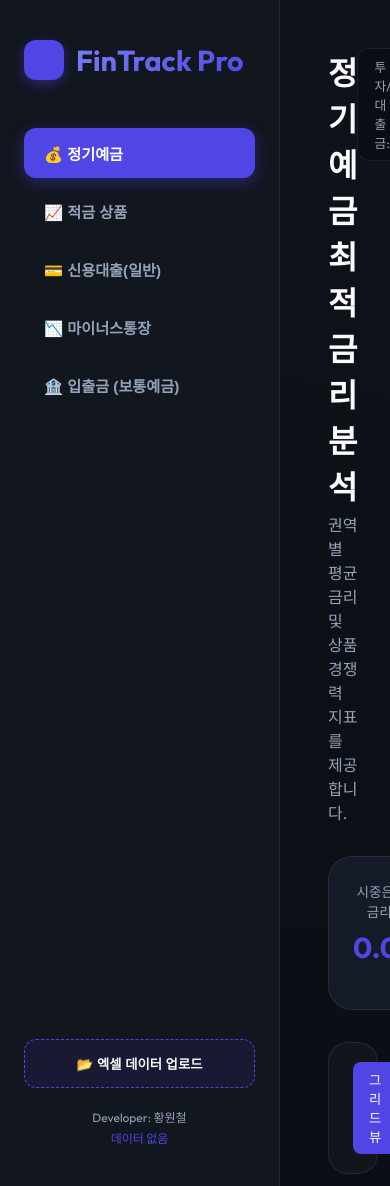
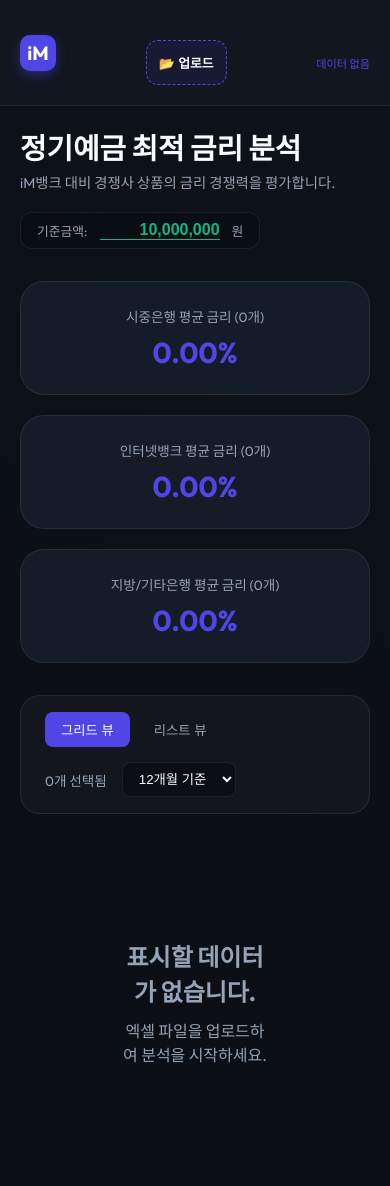
Before and after one commit to yalkongs/fin-comparer-web, a Flask app: page / in a window 390 px wide. Run offline with Flask 3, Linux system fonts and the light colour scheme; data that the repository does not hold is empty.

Commit message:
UI: Rename to Competitor Analysis, add mobile responsiveness, and highlight iM Bank products

```diff
--- a/templates/index.html
+++ b/templates/index.html
@@ -4,7 +4,7 @@
 <head>
     <meta charset="UTF-8">
     <meta name="viewport" content="width=device-width, initial-scale=1.0">
-    <title>FinTrack Pro | 금융 상품 경쟁력 분석</title>
+    <title>경쟁사 상품 분석 | iM뱅크 기준 경쟁력 평가</title>
     <link rel="preconnect" href="https://fonts.googleapis.com">
     <link rel="preconnect" href="https://fonts.gstatic.com" crossorigin>
     <link
@@ -25,6 +25,10 @@
             --error: #ef4444;
             --glass: rgba(255, 255, 255, 0.03);
             --info: #3b82f6;
+            --im-bank: #0047a0;
+            /* iM Bank Primary Color */
+            --im-highlight: #facc15;
+            /* Yellow/Gold for highlighting */
         }
 
         * {
@@ -54,28 +58,25 @@
         }
 
         .logo {
-            font-size: 1.8rem;
+            font-size: 1.5rem;
             font-weight: 800;
-            margin-bottom: 48px;
-            background: linear-gradient(135deg, #818cf8, #4f46e5);
-            -webkit-background-clip: text;
-            background-clip: text;
-            -webkit-text-fill-color: transparent;
+            margin-bottom: 40px;
+            color: var(--text);
             display: flex;
             align-items: center;
             gap: 12px;
         }
 
         .logo-box {
-            width: 40px;
-            height: 40px;
+            width: 36px;
+            height: 36px;
             background: var(--accent);
-            border-radius: 12px;
+            border-radius: 10px;
             display: flex;
             align-items: center;
             justify-content: center;
             color: white;
-            font-size: 1.4rem;
+            font-size: 1.2rem;
             box-shadow: 0 4px 12px var(--accent-glow);
         }
 
@@ -215,6 +216,26 @@
             transform: translateY(-8px);
             border-color: var(--accent);
             background: rgba(30, 41, 59, 0.8);
+        }
+
+        /* iM Bank Highlight Style */
+        .card.im-highlight {
+            border: 2px solid var(--im-highlight);
+            box-shadow: 0 0 20px rgba(250, 204, 21, 0.2);
+            background: rgba(0, 71, 160, 0.15);
+        }
+
+        .im-badge {
+            position: absolute;
+            top: -10px;
+            right: 20px;
+            background: var(--im-highlight);
+            color: #000;
+            padding: 4px 12px;
+            border-radius: 20px;
+            font-size: 0.75rem;
+            font-weight: 800;
+            box-shadow: 0 4px 10px rgba(0, 0, 0, 0.3);
         }
 
         .check-box {
@@ -369,21 +390,73 @@
             color: var(--text-muted);
         }
 
-        @keyframes slideUp {
-            from {
-                opacity: 0;
-                transform: translateY(20px);
+        /* Mobile Responsiveness */
+        @media (max-width: 1024px) {
+            body {
+                flex-direction: column;
             }
 
-            to {
-                opacity: 1;
-                transform: translateY(0);
+            aside {
+                width: 100%;
+                height: auto;
+                padding: 20px;
+                position: sticky;
+                top: 0;
+                flex-direction: row;
+                align-items: center;
+                justify-content: space-between;
+                border-bottom: 1px solid var(--border);
+                border-right: none;
             }
+
+            .logo {
+                margin-bottom: 0;
+            }
+
+            nav {
+                display: none;
+            }
+
+            /* Hide heavy menu on mobile or use hamburger */
+            main {
+                padding: 20px;
+            }
+
+            .dash-row {
+                grid-template-columns: 1fr;
+            }
+
+            header {
+                flex-direction: column;
+                gap: 20px;
+            }
+
+            #compareDrawer {
+                left: 0;
+                padding: 15px;
+            }
+
+            .comp-tag {
+                display: none;
+            }
+
+            /* Hide tags to save space */
         }
 
-        .dash-card,
-        .card {
-            animation: slideUp 0.4s ease backwards;
+        @media (max-width: 640px) {
+            .logo span {
+                display: none;
+            }
+
+            .toolbar {
+                flex-direction: column;
+                gap: 15px;
+                align-items: stretch;
+            }
+
+            .grid {
+                grid-template-columns: 1fr;
+            }
         }
     </style>
 </head>
@@ -391,7 +464,7 @@
 <body>
     <aside>
         <div class="logo">
-            <div class="logo-box">F</div><span>FinTrack Pro</span>
+            <div class="logo-box">iM</div><span>경쟁사 상품 분석</span>
         </div>
         <nav id="sidebarNav">
             <button class="nav-btn active" data-cat="deposit">💰 정기예금</button>
@@ -401,26 +474,28 @@
             <button class="nav-btn" data-cat="demand">🏦 입출금 (보통예금)</button>
         </nav>
 
-        <div style="margin-top: auto; padding-top: 20px;">
+        <div style="margin-top: auto; padding-top: 20px; display: flex; gap: 10px;">
+            <button id="mobileMenuToggle"
+                style="display: none; padding: 10px; background: var(--glass); border: 1px solid var(--border); border-radius: 8px; color: var(--text);">☰</button>
             <button id="openUploadBtn"
-                style="width: 100%; padding: 14px; border-radius: 12px; border: 1px dashed var(--accent); background: rgba(79, 70, 229, 0.1); color: var(--text); font-weight: 700; cursor: pointer; transition: 0.3s;">
-                📂 엑셀 데이터 업로드
+                style="flex: 1; padding: 12px; border-radius: 12px; border: 1px dashed var(--accent); background: rgba(79, 70, 229, 0.1); color: var(--text); font-weight: 700; cursor: pointer; font-size: 0.8rem;">
+                📂 업로드
             </button>
-            <div style="margin-top: 20px; text-align: center;">
-                <div style="color: var(--text-muted); font-size: 0.75rem; margin-bottom: 4px;">Developer: 황원철</div>
-                <div id="lastUpdateIdx" style="font-size: 0.75rem; color: var(--accent);">2026-01-06 00:00:00</div>
-            </div>
+        </div>
+        <div class="desktop-only" style="margin-top: 20px; text-align: center;">
+            <div id="lastUpdateIdx" style="font-size: 0.7rem; color: var(--accent);">2026-01-06 00:00:00</div>
         </div>
     </aside>
 
     <main>
         <header>
             <div>
-                <h1 id="viewTitle">정기예금 최적 금리 분석</h1>
-                <p style="color: var(--text-muted); margin-top: 4px;">권역별 평균 금리 및 상품 경쟁력 지표를 제공합니다.</p>
+                <h1 id="viewTitle" style="font-size: 1.8rem;">정기예금 최적 금리 분석</h1>
+                <p style="color: var(--text-muted); margin-top: 4px; font-size: 0.9rem;">iM뱅크 대비 경쟁사 상품의 금리 경쟁력을 평가합니다.
+                </p>
             </div>
             <div class="calc-box">
-                <span style="font-size: 0.8rem; color: var(--text-muted);">투자/대출금:</span>
+                <span style="font-size: 0.8rem; color: var(--text-muted);">기준금액:</span>
                 <input type="text" id="globalAmount" class="calc-input" value="10,000,000">
                 <span style="font-size: 0.8rem; color: var(--text-muted);">원</span>
             </div>
@@ -582,28 +657,31 @@
 
             productsData.forEach((p, idx) => {
                 const isSelected = selectedItems.find(item => item.id === p.id);
+                const isImBank = p.bank.includes('iM') || p.bank.includes('아이엠') || p.bank.includes('대구은행');
+
                 const trend = p.rate2 > p.prev_rate ? `<span class="trend-up">▲ ${(p.rate2 - p.prev_rate).toFixed(2)}%</span>`
-                    : p.rate2 < p.prev_rate ? `<span class="trend-down">▼ ${(p.prev_rate - p.rate2).toFixed(2)}%</span>` : '';
+                             : p.rate2 < p.prev_rate ? `<span class="trend-down">▼ ${(p.prev_rate - p.rate2).toFixed(2)}%</span>` : '';
 
                 const realProfit = Math.floor(amount * (p.rate2 / 100) * (1 - 0.154));
                 const profitText = currentCat.includes('credit') ? '예상 이자비용' : '만기 실수령(이자)';
 
                 const card = document.createElement('div');
-                card.className = `card ${isSelected ? 'selected' : ''}`;
+                card.className = `card ${isSelected ? 'selected' : ''} ${isImBank ? 'im-highlight' : ''}`;
                 card.innerHTML = `
+                    ${isImBank ? '<div class="im-badge">iM뱅크 (기준)</div>' : ''}
                     <div class="check-box"></div>
-                    <span style="font-size:0.75rem; color:var(--text-muted); text-transform:uppercase; letter-spacing:1px;">${p.bank} ${trend}</span>
+                    <span style="font-size:0.75rem; color:${isImBank ? 'var(--im-highlight)' : 'var(--text-muted)'}; text-transform:uppercase; letter-spacing:1px; font-weight:700;">${p.bank} ${trend}</span>
                     <h3 class="prod-name" style="font-size:1.1rem; margin: 12px 0 24px 0; min-height:2.8rem; line-height:1.4;">${p.name}</h3>
                     <div style="display:flex; justify-content:space-between; align-items:center; margin-bottom:15px;">
                         <span style="color:var(--text-muted); font-size:0.8rem;">최고 금리</span>
-                        <div class="rate-val" style="color:var(--success); font-size:1.4rem; font-weight:800;">
+                        <div class="rate-val" style="color:${isImBank ? 'var(--im-highlight)' : 'var(--success)'}; font-size:1.4rem; font-weight:800;">
                             ${p.rate2.toFixed(2)}%
                             <span class="diff-badge diff-${p.diff_score}">${diffText[p.diff_score]}</span>
                         </div>
                     </div>
                     <div style="background:rgba(255,255,255,0.03); padding:12px; border-radius:12px; font-size:0.85rem;">
                         <span style="color:var(--text-muted)">${profitText}:</span>
-                        <span style="color:var(--success); font-weight:700; float:right;">${currentCat.includes('credit') ? '' : '+'}${realProfit.toLocaleString()}원</span>
+                        <span style="color:${isImBank ? 'var(--im-highlight)' : 'var(--success)'}; font-weight:700; float:right;">${currentCat.includes('credit') ? '' : '+'}${realProfit.toLocaleString()}원</span>
                     </div>
                 `;
                 card.onclick = (e) => {
```
